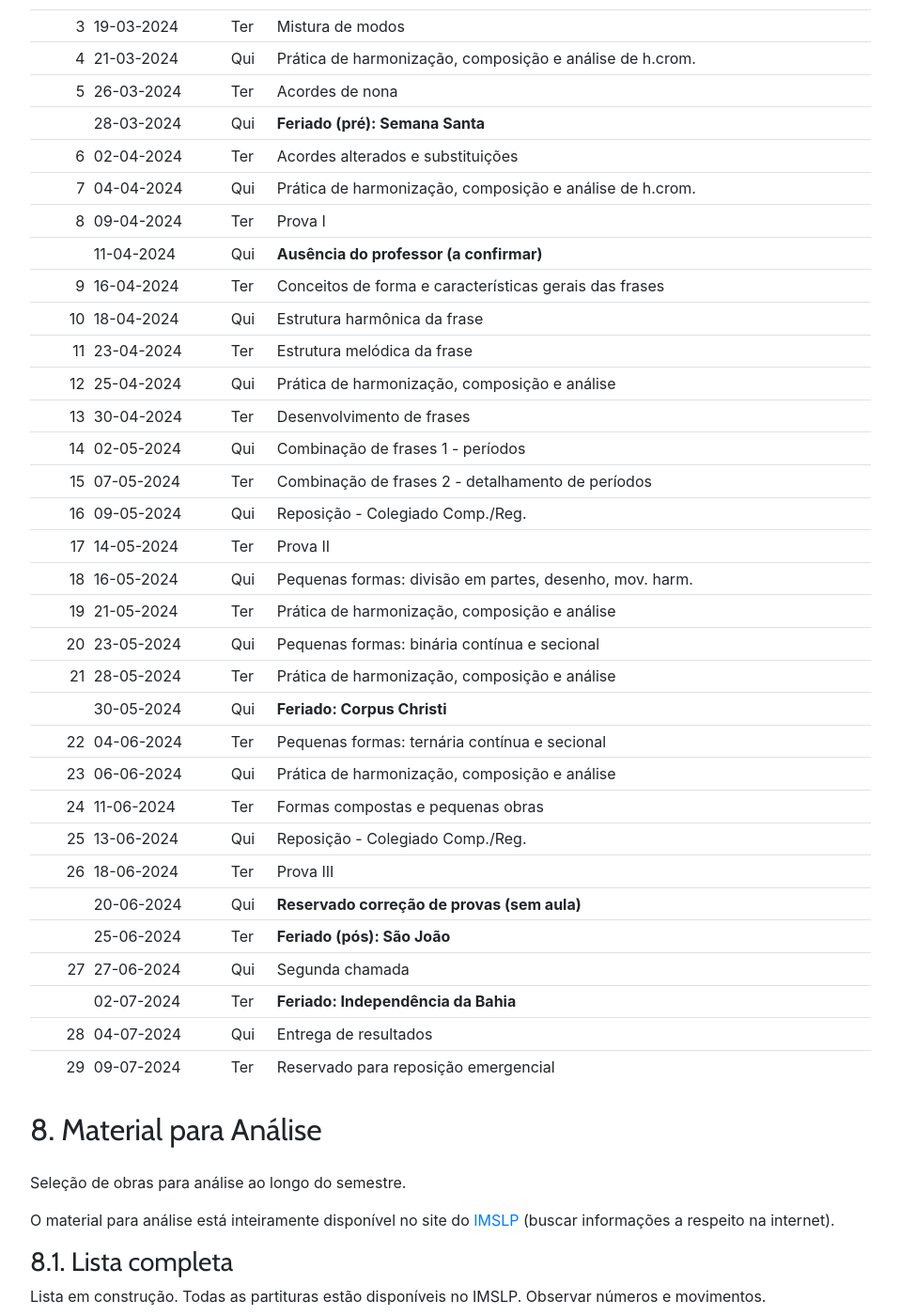
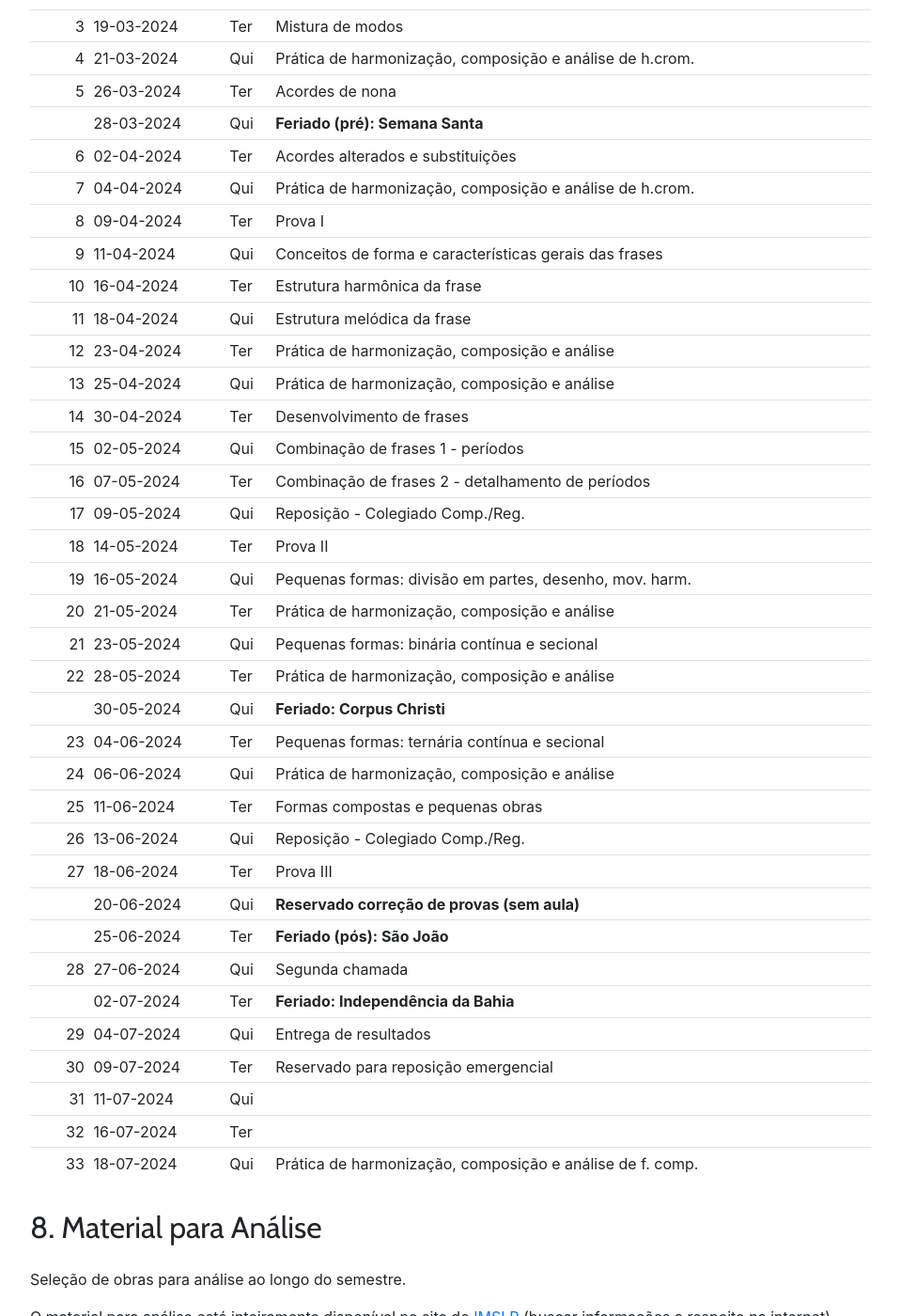
Before and after one commit to kroger/genosmus, a Jekyll site: the page built from _marcos/musa71.md, in a window 1280 px wide and 1400 px high, scrolled down 2480 px. Shown: the whole window at 94% size, without its empty margins (68-1026 px from the left). Built offline with Jekyll 4.4.1, drawn with Linux system fonts in a browser that asks for light colours; nearby versions of some CDN libraries; the table of contents is made by our own code.

Commit message:
Atualiza cronogramas
- Remove dia de ausência provável
- Ajusta Corpus Christi em MUSA69

```diff
--- a/_marcos/cronogramas/musa69.txt
+++ b/_marcos/cronogramas/musa69.txt
@@ -7,10 +7,10 @@ Tríades a quatro vozes e cifras (1a inversão)
 Encadeamentos de tríades (pos. fund e invertidas)
 Ciclo de quintas, sucessões, progressões, bx. dado
 Prova I
-**Ausência do professor (a confirmar)**
 Tríades a quatro vozes e cifras (2a. inversão)
 Encadeamentos de tríades (todas)
 Harmonização de canto dado, colcheias
+Encadeamentos de tríades (todas)
 Notas melódicas - passagem e bordadura
 Prática de composição, harmonização e análise
 Dominante secundária
@@ -20,8 +20,8 @@ Prova II
 Acordes de sétima da dominante
 Prática de composição, harmonização e análise
 Prática de composição, harmonização e análise
+Notas melódicas - apojatura e escapada
 **Feriado: Corpus Christi**
-Notas melódicas - apojatura e escapada
 Prática de composição, harmonização e análise
 Prática de composição, harmonização e análise
 Acordes de sétima da dominante (inversão 1)
--- a/_marcos/cronogramas/musa71.txt
+++ b/_marcos/cronogramas/musa71.txt
@@ -7,10 +7,10 @@ Acordes de nona
 Acordes alterados e substituições
 Prática de harmonização, composição e análise de h.crom.
 Prova I
-**Ausência do professor (a confirmar)**
 Conceitos de forma e características gerais das frases
 Estrutura harmônica da frase
 Estrutura melódica da frase
+Prática de harmonização, composição e análise
 Prática de harmonização, composição e análise
 Desenvolvimento de frases
 Combinação de frases 1 - períodos
--- a/_marcos/cronogramas/musb14.txt
+++ b/_marcos/cronogramas/musb14.txt
@@ -2,16 +2,16 @@ Apresentação, Politonalidade
 Politonalidade - dimensão horizontal. Exercício básico 1
 **Feriado (pré): Semana Santa**
 Politonalidade - dimensão horizontal. Miniatura 1
-**Ausência do professor (a confirmar)**
 Policordes - dimensão vertical. Exercício básico 2
 Policordes - dimensão vertical. Miniatura 2
 Politonalidade e policordes. Exercício básico 3
 Politonalidade e policordes. Miniatura 3
 Pós-tonalismo, serialismo e indeterminação
 Consulta composição final 1
+Consulta composição final 2
 **Feriado: Corpus Christi**
-Consulta composição final 2
 Consulta composição final 3
 Consulta composição final 4
+Consulta composição final 5
 Entrega da composição final e relatório
 Reservado para reposição emergencial
--- a/_marcos/musa71.md
+++ b/_marcos/musa71.md
@@ -69,43 +69,46 @@ O conteúdo e dias das aulas do cronograma poderão ser modificados de acordo co
 
 Em função da coordenação do Colegiado de Composição e Regência, o professor poderá se ausentar de aulas para atender a chamados da Congregação da EMUS ou instâncias superiores da Universidade. Nesses casos, avisará pelo fórum da disciplina (ver [links](#11-links)) e definirá os trabalhos a serem realizados. Por prevenção, o cronograma dispõe de aulas de reposição de conteúdo. Caso não haja necessidade de reposição, essas aulas serão usadas para exercícios práticos.
 
-| Aula | Data       | Dia  | Conteúdo                                                 |
-| ---: | :--------- | :--- | :------------------------------------------------------- |
-|    1 | 12-03-2024 | Ter  | Revisão de tonicização e modulação                       |
-|    2 | 14-03-2024 | Qui  | Mistura de modos                                         |
-|    3 | 19-03-2024 | Ter  | Mistura de modos                                         |
-|    4 | 21-03-2024 | Qui  | Prática de harmonização, composição e análise de h.crom. |
-|    5 | 26-03-2024 | Ter  | Acordes de nona                                          |
-|      | 28-03-2024 | Qui  | **Feriado (pré): Semana Santa**                          |
-|    6 | 02-04-2024 | Ter  | Acordes alterados e substituições                        |
-|    7 | 04-04-2024 | Qui  | Prática de harmonização, composição e análise de h.crom. |
-|    8 | 09-04-2024 | Ter  | Prova I                                                  |
-|      | 11-04-2024 | Qui  | **Ausência do professor (a confirmar)**                  |
-|    9 | 16-04-2024 | Ter  | Conceitos de forma e características gerais das frases   |
-|   10 | 18-04-2024 | Qui  | Estrutura harmônica da frase                             |
-|   11 | 23-04-2024 | Ter  | Estrutura melódica da frase                              |
-|   12 | 25-04-2024 | Qui  | Prática de harmonização, composição e análise            |
-|   13 | 30-04-2024 | Ter  | Desenvolvimento de frases                                |
-|   14 | 02-05-2024 | Qui  | Combinação de frases 1 - períodos                        |
-|   15 | 07-05-2024 | Ter  | Combinação de frases 2 - detalhamento de períodos        |
-|   16 | 09-05-2024 | Qui  | Reposição - Colegiado Comp./Reg.                         |
-|   17 | 14-05-2024 | Ter  | Prova II                                                 |
-|   18 | 16-05-2024 | Qui  | Pequenas formas: divisão em partes, desenho, mov. harm.  |
-|   19 | 21-05-2024 | Ter  | Prática de harmonização, composição e análise            |
-|   20 | 23-05-2024 | Qui  | Pequenas formas: binária contínua e secional             |
-|   21 | 28-05-2024 | Ter  | Prática de harmonização, composição e análise            |
-|      | 30-05-2024 | Qui  | **Feriado: Corpus Christi**                              |
-|   22 | 04-06-2024 | Ter  | Pequenas formas: ternária contínua e secional            |
-|   23 | 06-06-2024 | Qui  | Prática de harmonização, composição e análise            |
-|   24 | 11-06-2024 | Ter  | Formas compostas e pequenas obras                        |
-|   25 | 13-06-2024 | Qui  | Reposição - Colegiado Comp./Reg.                         |
-|   26 | 18-06-2024 | Ter  | Prova III                                                |
-|      | 20-06-2024 | Qui  | **Reservado correção de provas (sem aula)**              |
-|      | 25-06-2024 | Ter  | **Feriado (pós): São João**                              |
-|   27 | 27-06-2024 | Qui  | Segunda chamada                                          |
-|      | 02-07-2024 | Ter  | **Feriado: Independência da Bahia**                      |
-|   28 | 04-07-2024 | Qui  | Entrega de resultados                                    |
-|   29 | 09-07-2024 | Ter  | Reservado para reposição emergencial                     |
+| Aula | Data       | Dia  | Conteúdo                                                  |
+| ---: | :--------- | :--- | :-------------------------------------------------------- |
+|    1 | 12-03-2024 | Ter  | Revisão de tonicização e modulação                        |
+|    2 | 14-03-2024 | Qui  | Mistura de modos                                          |
+|    3 | 19-03-2024 | Ter  | Mistura de modos                                          |
+|    4 | 21-03-2024 | Qui  | Prática de harmonização, composição e análise de h.crom.  |
+|    5 | 26-03-2024 | Ter  | Acordes de nona                                           |
+|      | 28-03-2024 | Qui  | **Feriado (pré): Semana Santa**                           |
+|    6 | 02-04-2024 | Ter  | Acordes alterados e substituições                         |
+|    7 | 04-04-2024 | Qui  | Prática de harmonização, composição e análise de h.crom.  |
+|    8 | 09-04-2024 | Ter  | Prova I                                                   |
+|    9 | 11-04-2024 | Qui  | Conceitos de forma e características gerais das frases    |
+|   10 | 16-04-2024 | Ter  | Estrutura harmônica da frase                              |
+|   11 | 18-04-2024 | Qui  | Estrutura melódica da frase                               |
+|   12 | 23-04-2024 | Ter  | Prática de harmonização, composição e análise             |
+|   13 | 25-04-2024 | Qui  | Prática de harmonização, composição e análise             |
+|   14 | 30-04-2024 | Ter  | Desenvolvimento de frases                                 |
+|   15 | 02-05-2024 | Qui  | Combinação de frases 1 - períodos                         |
+|   16 | 07-05-2024 | Ter  | Combinação de frases 2 - detalhamento de períodos         |
+|   17 | 09-05-2024 | Qui  | Reposição - Colegiado Comp./Reg.                          |
+|   18 | 14-05-2024 | Ter  | Prova II                                                  |
+|   19 | 16-05-2024 | Qui  | Pequenas formas: divisão em partes, desenho, mov. harm.   |
+|   20 | 21-05-2024 | Ter  | Prática de harmonização, composição e análise             |
+|   21 | 23-05-2024 | Qui  | Pequenas formas: binária contínua e secional              |
+|   22 | 28-05-2024 | Ter  | Prática de harmonização, composição e análise             |
+|      | 30-05-2024 | Qui  | **Feriado: Corpus Christi**                               |
+|   23 | 04-06-2024 | Ter  | Pequenas formas: ternária contínua e secional             |
+|   24 | 06-06-2024 | Qui  | Prática de harmonização, composição e análise             |
+|   25 | 11-06-2024 | Ter  | Formas compostas e pequenas obras                         |
+|   26 | 13-06-2024 | Qui  | Reposição - Colegiado Comp./Reg.                          |
+|   27 | 18-06-2024 | Ter  | Prova III                                                 |
+|      | 20-06-2024 | Qui  | **Reservado correção de provas (sem aula)**               |
+|      | 25-06-2024 | Ter  | **Feriado (pós): São João**                               |
+|   28 | 27-06-2024 | Qui  | Segunda chamada                                           |
+|      | 02-07-2024 | Ter  | **Feriado: Independência da Bahia**                       |
+|   29 | 04-07-2024 | Qui  | Entrega de resultados                                     |
+|   30 | 09-07-2024 | Ter  | Reservado para reposição emergencial                      |
+|   31 | 11-07-2024 | Qui  |                                                           |
+|   32 | 16-07-2024 | Ter  |                                                           |
+|   33 | 18-07-2024 | Qui  | Prática de harmonização, composição e análise de f. comp. |
 {: .table .table-sm}
 
 <!-- ## 8. Exercícios de apoio
```
Also changed, not shown: _marcos/musa69.md (+23 -23 lines), _marcos/musb14.md (+12 -12 lines).
